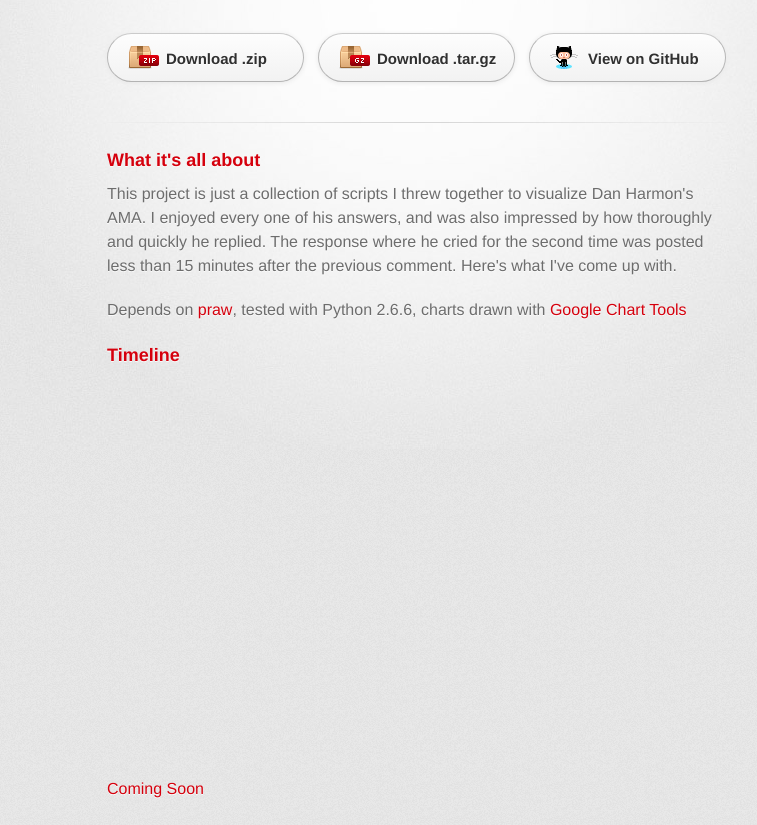
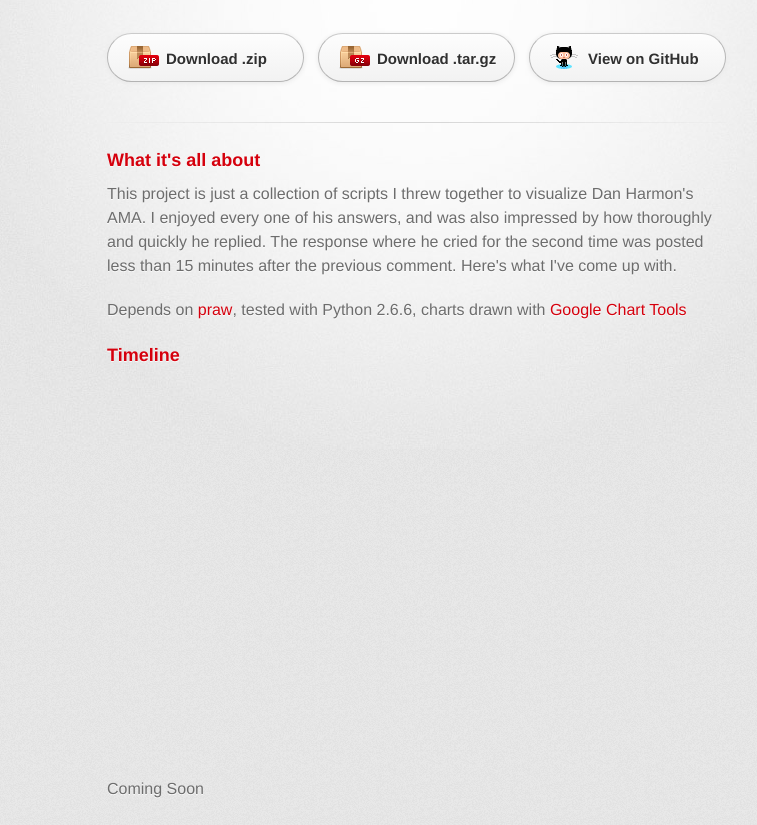
Before and after one commit to nsp/amanalyzer, a plain HTML site: page index.html in a window 1280 px wide. Shown: the part 124-949 px from the top of the page, without its empty margins (223-980 px from the left). Drawn offline with Linux system fonts and the light colour scheme; a web font is replaced by a local one.

Commit message:
Close <a> tag

```diff
--- a/index.html
+++ b/index.html
@@ -36,7 +36,7 @@
 
 <p>This project is just a collection of scripts I threw together to visualize Dan Harmon's AMA. I enjoyed every one of his answers, and was also impressed by how thoroughly and quickly he replied. The response where he cried for the second time was posted less than 15 minutes after the previous comment. Here's what I've come up with.</p>
 
-<p>Depends on <a href="https://github.com/praw-dev/praw">praw</a>, tested with Python 2.6.6, charts drawn with <a href="https://google-developers.appspot.com/chart/">Google Chart Tools</p>
+<p>Depends on <a href="https://github.com/praw-dev/praw">praw</a>, tested with Python 2.6.6, charts drawn with <a href="https://google-developers.appspot.com/chart/">Google Chart Tools</a></p>
 
 <h3>Timeline</h3>
 <div id="timeline" style="width: 800px; height: 400px;"></div>
```
